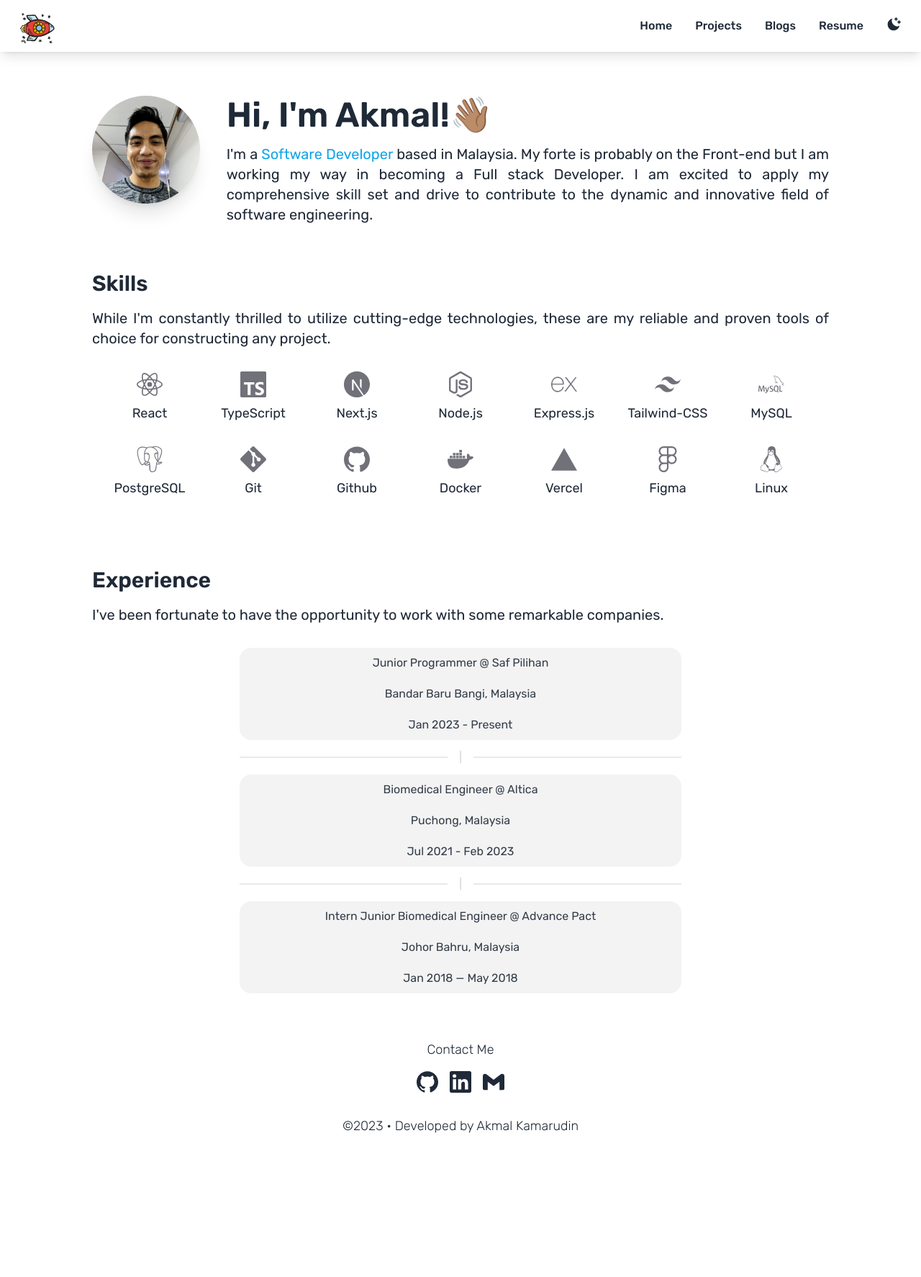
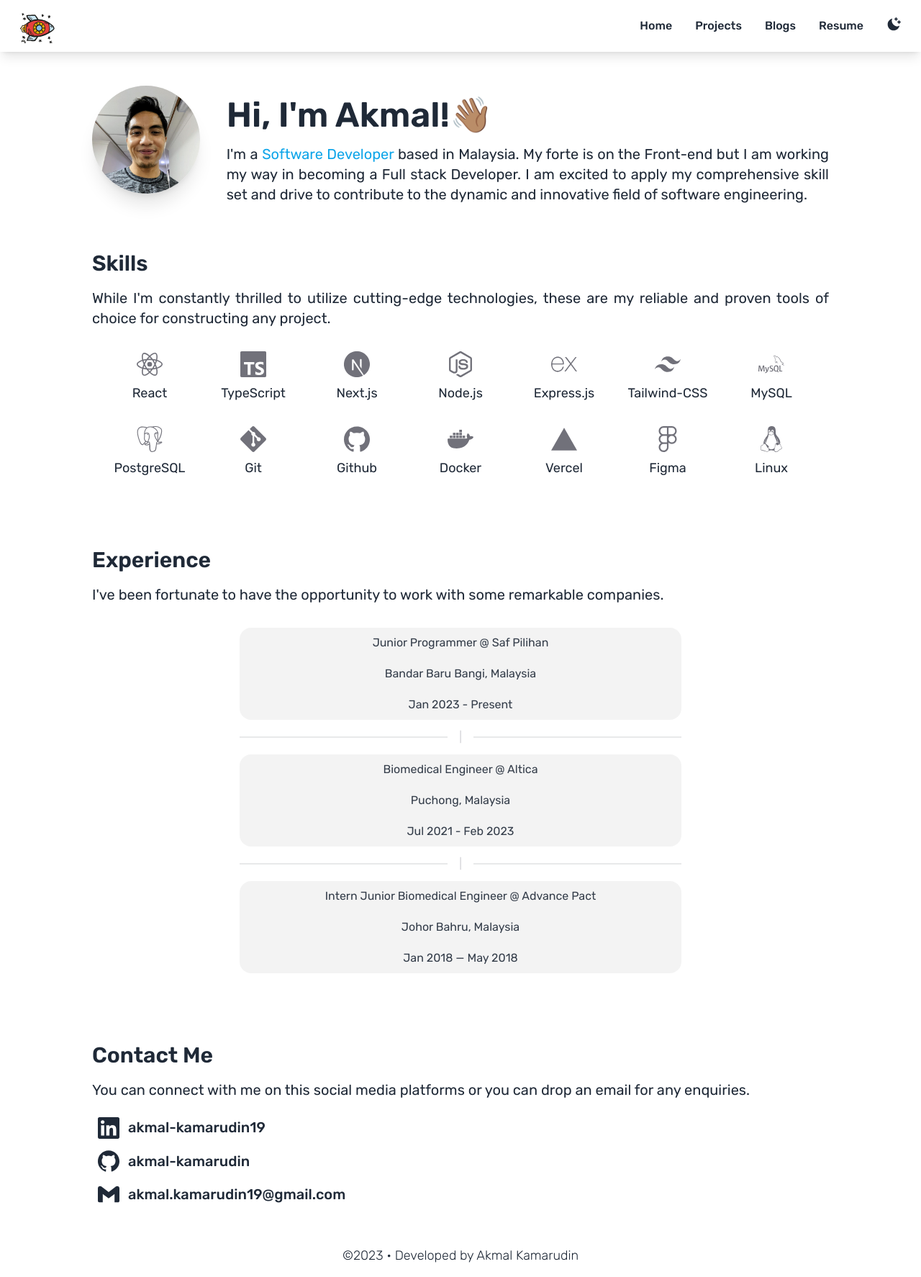
Before and after one commit to akmal-kamarudin/akmalkdin-v1, a Next.js app: page / in a window 1280 px wide. Shown: the whole page at 72% size. Before the commit the page ends 1594 px from the top, so only its background shows below. Built offline with nearby package versions, Linux system fonts and the light colour scheme.

Commit message:
feat: new contact me section

```diff
--- a/components/ContactMe.tsx
+++ b/components/ContactMe.tsx
@@ -1,31 +1,55 @@
 import React from "react";
-import { FaGithub, FaLinkedin } from "react-icons/fa";
 import { SiGmail, SiGithub, SiLinkedin } from "react-icons/si";
 
 const ContactMe = () => {
   return (
-    <div className="flex flex-col items-center text-center justify-center inset-x-0 bottom-0 mt-auto">
-      <p className="font-light text-base px-8 pt-8 pb-4 lg:text-lg ">
-        Contact Me
+    <div className="flex flex-col items-start text-center justify-start pt-16 w-full">
+      <div className="text-justify">
+        <h1 className="font-semibold text-2xl md:text-3xl">Contact Me</h1>
+        <p className="font-normal text-lg mt-4 md:text-xl">
+          You can connect with me on this social media platforms or you can drop
+          an email for any enquiries.
         </p>
-      <div className="flex flex-row">
+      </div>
+      <div className="flex flex-col py-4">
+        <div className="flex flex-row m-2">
+          <a
+            href="https://www.linkedin.com/in/akmal-kamarudin19/"
+            target="_blank"
+            className="flex flex-row"
+          >
+            <SiLinkedin className="text-2xl xl:text-3xl" />
+            <p className="font-medium text-lg md:text-xl ml-3">
+              akmal-kamarudin19
+            </p>
+          </a>
+        </div>
+
+        <div className="flex flex-row m-2">
           <a
             href="https://github.com/akmal-kamarudin"
             target="_blank"
-          className="px-2"
+            className="flex flex-row items-center"
           >
             <SiGithub className="text-2xl xl:text-3xl" />
+            <p className="font-medium text-lg md:text-xl ml-3">
+              akmal-kamarudin
+            </p>
           </a>
+        </div>
+
+        <div className="flex flex-row m-2">
           <a
-          href="https://www.linkedin.com/in/akmal-kamarudin19/"
+            href="mailto:akmal.kamarudin19@gmail.com"
             target="_blank"
-          className="px-2"
+            className="flex flex-row items-center"
           >
-          <SiLinkedin className="text-2xl xl:text-3xl" />
+            <SiGmail className="text-2xl xl:text-3xl" />
+            <p className="font-medium text-lg md:text-xl ml-3">
+              akmal.kamarudin19@gmail.com
+            </p>
           </a>
-        <a href="#" target="_blank" className="px-2">
-          <SiGmail className="text-2xl xl:text-3xl" />
-        </a>
+        </div>
       </div>
     </div>
   );
--- a/components/Hero.tsx
+++ b/components/Hero.tsx
@@ -22,10 +22,10 @@ const Hero = () => {
           </h1>
           <p className="font-normal text-lg mt-4 md:text-xl">
             I&#39;m a <span className="text-sky-500">Software Developer </span>
-            based in Malaysia. My forte is probably on the Front-end but I am
-            working my way in becoming a Full stack Developer. I am excited to
-            apply my comprehensive skill set and drive to contribute to the
-            dynamic and innovative field of software engineering.
+            based in Malaysia. My forte is on the Front-end but I am working my
+            way in becoming a Full stack Developer. I am excited to apply my
+            comprehensive skill set and drive to contribute to the dynamic and
+            innovative field of software engineering.
           </p>
         </div>
       </div>
--- a/components/Projects.tsx
+++ b/components/Projects.tsx
@@ -14,14 +14,16 @@ const Projects = () => {
   return (
     <>
       <div className="flex flex-col items-start text-center justify-start pt-16 w-full">
-        <div className="text-start">
+        <div className="text-justify">
           <h1 className="font-semibold text-2xl md:text-3xl">Projects</h1>
           <p className="font-normal text-lg mt-4 md:text-xl">
-            I&#39;ve been fortunate to have the opportunity to work with some
-            remarkable companies blablabla..
+            These projects serve as an avenue for me to explore different
+            aspects of software development and showcase my abilities. Each
+            project represents a unique challenge and an opportunity for me to
+            learn and grow.
           </p>
-          <div className="">{renderProjects}</div>
         </div>
+        <div>{renderProjects}</div>
       </div>
     </>
   );
--- a/lib/ProjectList.tsx
+++ b/lib/ProjectList.tsx
@@ -17,7 +17,7 @@ export type ProjectObj = {
   repo: string;
 };
 
-const projectList: ProjectObj[] = [
+const ProjectList: ProjectObj[] = [
   {
     title: "Shine Dine Food App",
     slide1: foodPic1,
@@ -40,4 +40,4 @@ const projectList: ProjectObj[] = [
   },
 ];
 
-export default projectList;
+export default ProjectList;
```
Lines whose indentation alone changed are shown as unchanged.
